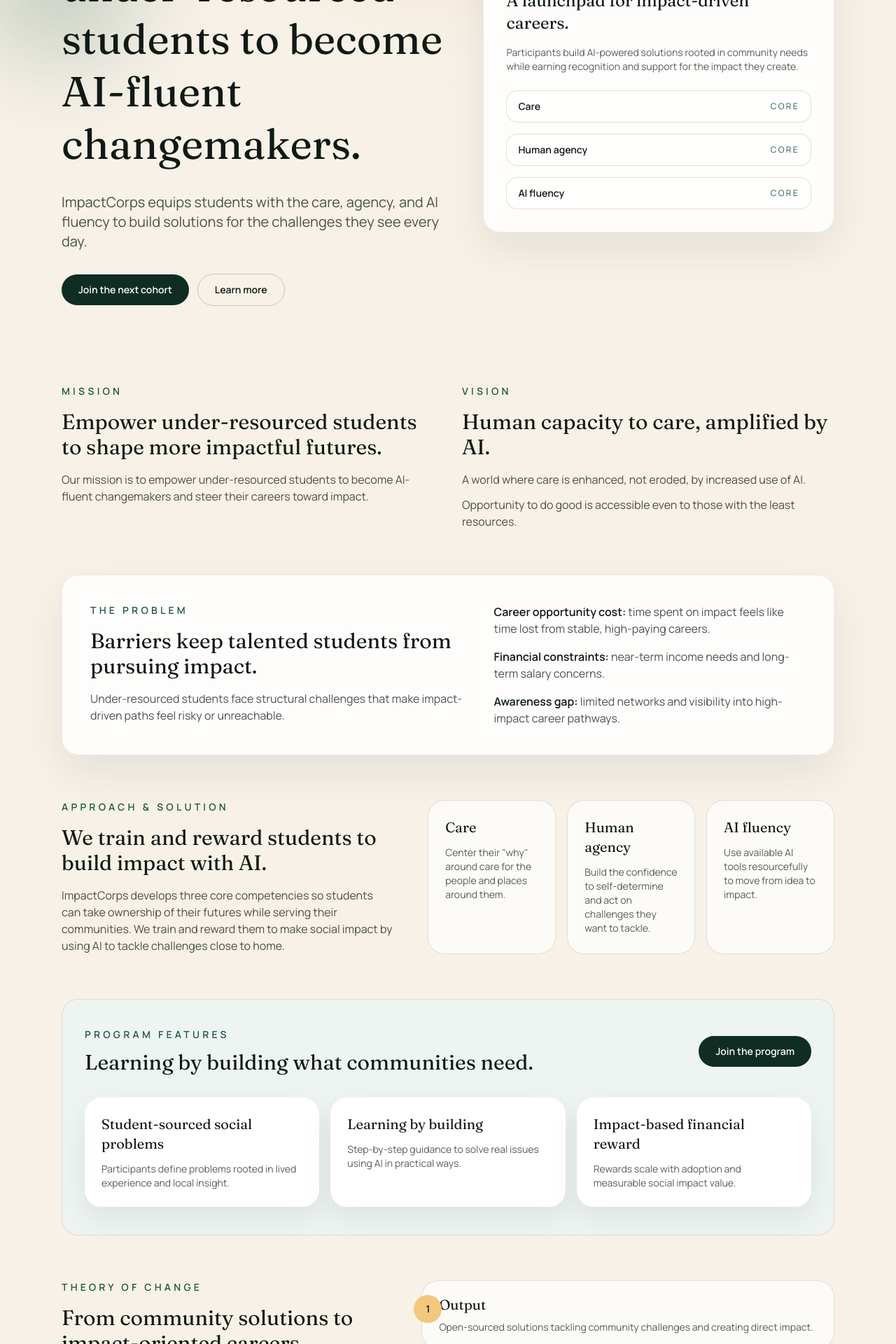
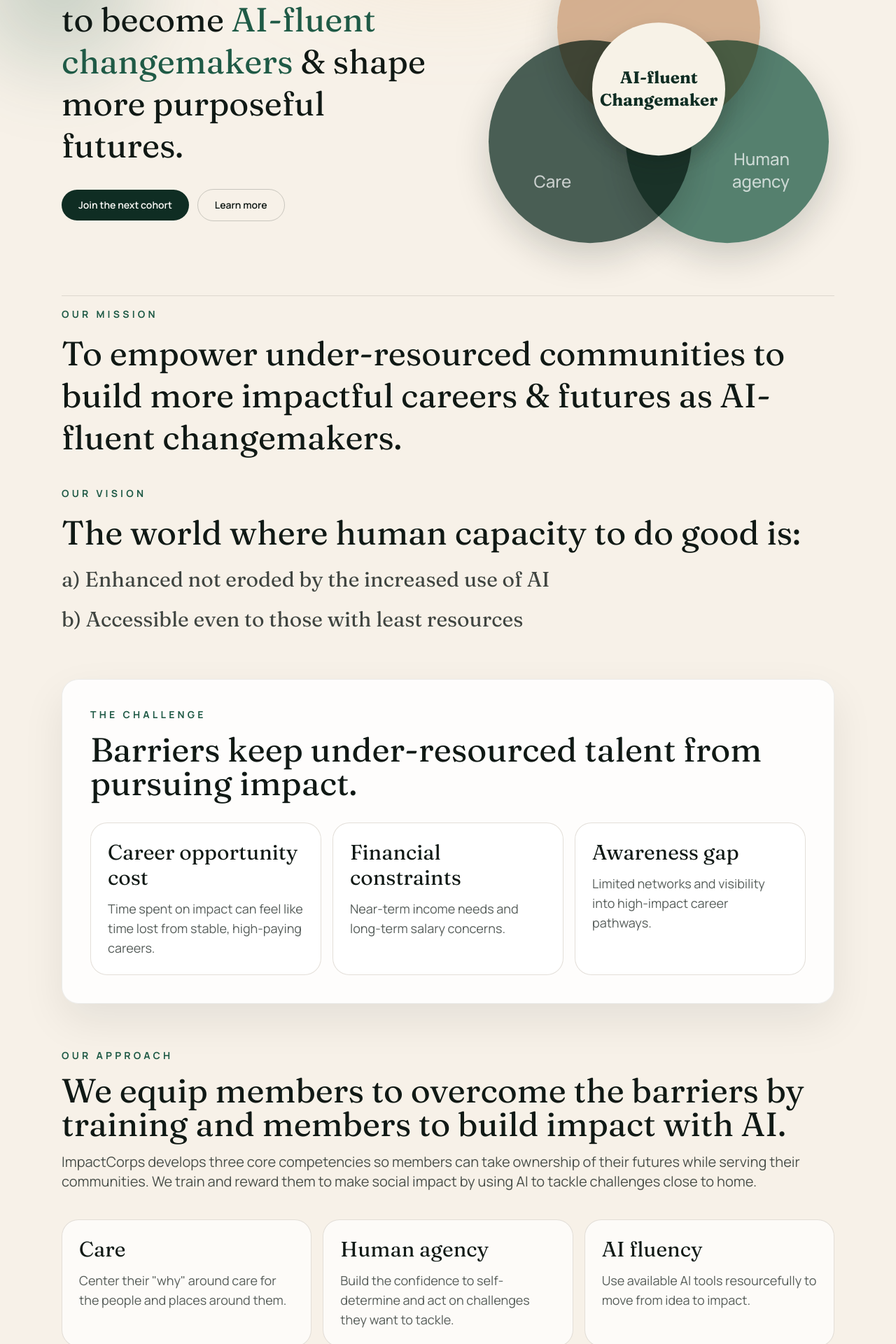
Before and after one commit to interconrhino/ImpactCorpsVerHCI, a Next.js app: page / in a window 1280 px wide. Shown: the part 300-2220 px from the top of the page at 70% size. Built offline with nearby package versions, Linux system fonts and the light colour scheme.

Commit message:
UpdatedContent

```diff
--- a/app/page.tsx
+++ b/app/page.tsx
@@ -21,9 +21,9 @@
 
   const programFeatures = [
     {
-      title: "Student-sourced social problems",
+      title: "Member-sourced social problems",
       description:
-        "Participants define problems rooted in lived experience and local insight.",
+        "Members define problems rooted in lived experience and local insight.",
     },
     {
       title: "Learning by building",
@@ -40,18 +40,37 @@
   const theoryOfChange = [
     {
       label: "Output",
-      description:
-        "Open-sourced solutions tackling community challenges and creating direct impact.",
+      description: (
+        <>
+          <strong className="font-semibold text-[color:var(--forest)]">
+            Immediate community impact
+          </strong>{" "}
+          with open-sourced solutions tackling community challenges and creating
+          direct impact.
+        </>
+      ),
     },
     {
       label: "Outcome",
-      description:
-        "AI-fluent changemakers with care, human agency, and AI fluency.",
+      description: (
+        <>
+          <strong className="font-semibold text-[color:var(--forest)]">
+            AI-fluent changemakers
+          </strong>{" "}
+          with care, human agency, and AI fluency.
+        </>
+      ),
     },
     {
       label: "Impact",
-      description:
-        "Accelerated, impact-biased careers shaped by care and AI-enabled capacity.",
+      description: (
+        <>
+          <strong className="font-semibold text-[color:var(--forest)]">
+            Accelerated, impact-biased careers
+          </strong>{" "}
+          shaped by care and AI-enabled capacity.
+        </>
+      ),
     },
   ];
 
@@ -61,7 +80,7 @@
         <div className="pointer-events-none absolute -top-48 left-1/2 h-[520px] w-[720px] -translate-x-1/2 rounded-full bg-[radial-gradient(closest-side,rgba(243,199,126,0.45),rgba(243,199,126,0))] blur-3xl" />
         <div className="pointer-events-none absolute -left-24 top-24 h-[360px] w-[360px] rounded-full bg-[radial-gradient(closest-side,rgba(31,90,70,0.25),rgba(31,90,70,0))] blur-2xl" />
         <header className="mx-auto flex w-full max-w-6xl items-center justify-between px-6 pb-6 pt-8">
-          <Link href="/" className="text-lg font-semibold tracking-tight">
+          <Link href="/" className="text-2xl font-semibold tracking-tight">
             ImpactCorps
           </Link>
           <nav className="hidden items-center gap-6 text-sm font-medium text-[color:var(--ink)]/70 md:flex">
@@ -82,7 +101,7 @@
             href="/join"
             className="button-primary rounded-full px-5 py-2 text-sm font-semibold"
           >
-            Join Us
+            Apply
           </Link>
         </header>
 
@@ -90,25 +109,21 @@
           <section className="grid items-center gap-12 lg:grid-cols-[1.05fr_0.95fr]">
             <div className="space-y-8">
               <p
-                className="animate-rise text-sm font-semibold uppercase tracking-[0.3em] text-[color:var(--moss)]"
+                className="animate-rise text-sm font-bold uppercase tracking-[0.3em] text-[color:var(--moss)]"
                 style={{ animationDelay: "40ms" }}
               >
                 AI for community impact
               </p>
               <h1
-                className="font-display animate-rise text-4xl leading-tight text-[color:var(--ink)] md:text-5xl lg:text-6xl"
+                className="font-display animate-rise text-3xl leading-tight text-[color:var(--ink)] md:text-4xl lg:text-5xl"
                 style={{ animationDelay: "120ms" }}
               >
-                Empowering under-resourced students to become AI-fluent
-                changemakers.
+                Empowering under-resourced communities to become{" "}
+                <span className="text-[color:var(--moss)]">
+                  AI-fluent changemakers
+                </span>{" "}
+                & shape more purposeful futures.
               </h1>
-              <p
-                className="animate-rise text-lg text-[color:var(--ink)]/75 md:text-xl"
-                style={{ animationDelay: "200ms" }}
-              >
-                ImpactCorps equips students with the care, agency, and AI fluency
-                to build solutions for the challenges they see every day.
-              </p>
               <div
                 className="animate-rise flex flex-col gap-3 sm:flex-row sm:items-center"
                 style={{ animationDelay: "280ms" }}
@@ -128,72 +143,71 @@
               </div>
             </div>
             <div
-              className="surface-card animate-floaty animate-rise rounded-3xl p-8"
+              className="animate-floaty animate-rise rounded-3xl p-6 lg:p-8"
               style={{ animationDelay: "160ms" }}
             >
-              <p className="text-sm font-semibold uppercase tracking-[0.3em] text-[color:var(--moss)]">
-                Program focus
-              </p>
-              <h2 className="font-display mt-4 text-2xl text-[color:var(--ink)]">
-                A launchpad for impact-driven careers.
-              </h2>
-              <p className="mt-4 text-sm text-[color:var(--ink)]/70">
-                Participants build AI-powered solutions rooted in community
-                needs while earning recognition and support for the impact they
-                create.
-              </p>
-              <div className="mt-6 grid gap-4">
-                {["Care", "Human agency", "AI fluency"].map((item) => (
-                  <div
-                    key={item}
-                    className="flex items-center justify-between rounded-2xl border border-[color:var(--stone)]/70 bg-white/70 px-4 py-3"
-                  >
-                    <span className="text-sm font-semibold text-[color:var(--ink)]">
-                      {item}
-                    </span>
-                    <span className="text-xs uppercase tracking-[0.2em] text-[color:var(--moss)]">
-                      Core
-                    </span>
-                  </div>
-                ))}
+              <div className="relative mt-4 flex h-[340px] items-center justify-center md:h-[390px] lg:h-[430px]">
+                <div className="absolute left-1/2 top-4 h-[210px] w-[210px] -translate-x-1/2 rounded-full bg-[color:var(--clay)]/75 shadow-[0_20px_50px_rgba(16,25,21,0.18)] mix-blend-multiply md:top-6 md:h-[250px] md:w-[250px] lg:top-8 lg:h-[290px] lg:w-[290px]">
+                  <span className="absolute left-1/2 top-[72px] -translate-x-1/2 text-xl font-medium text-[color:var(--ink)]/60 md:text-2xl">
+                    AI fluency
+                  </span>
+                </div>
+                <div className="absolute -left-2 top-[150px] h-[210px] w-[210px] rounded-full bg-[color:var(--forest)]/75 shadow-[0_20px_50px_rgba(16,25,21,0.18)] mix-blend-multiply md:-left-4 md:top-[175px] md:h-[250px] md:w-[250px] lg:-left-6 lg:top-[195px] lg:h-[290px] lg:w-[290px]">
+                  <span className="absolute bottom-[72px] left-16 text-xl font-medium text-white/70 md:text-2xl">
+                    Care
+                  </span>
+                </div>
+                <div className="absolute -right-2 top-[150px] h-[210px] w-[210px] rounded-full bg-[color:var(--moss)]/75 shadow-[0_20px_50px_rgba(16,25,21,0.18)] mix-blend-multiply md:-right-4 md:top-[175px] md:h-[250px] md:w-[250px] lg:-right-6 lg:top-[195px] lg:h-[290px] lg:w-[290px]">
+                  <span className="absolute bottom-[72px] right-14 text-right text-xl font-medium text-white/70 md:text-2xl">
+                    Human
+                    <br />
+                    agency
+                  </span>
+                </div>
+                <div className="font-display absolute left-1/2 top-[215px] z-10 flex h-[145px] w-[145px] -translate-x-1/2 -translate-y-1/2 items-center justify-center rounded-full bg-[#f7f2e7] text-center text-xl font-bold text-[color:var(--forest)] shadow-[0_14px_30px_rgba(16,25,21,0.2)] md:top-[240px] md:h-[170px] md:w-[170px] md:text-2xl lg:top-[265px] lg:h-[190px] lg:w-[190px]">
+                  <span>
+                    AI-fluent
+                    <br />
+                    Changemaker
+                  </span>
+                </div>
               </div>
             </div>
           </section>
         </main>
       </div>
 
+      <div className="mx-auto w-full max-w-6xl px-6">
+        <div className="h-px w-full bg-[color:var(--stone)]/80" />
+      </div>
+
       <section
         id="mission"
         className="mx-auto w-full max-w-6xl px-6 pb-16 pt-4"
       >
-        <div className="grid gap-10 lg:grid-cols-2">
-          <div className="space-y-4">
-            <p className="text-sm font-semibold uppercase tracking-[0.3em] text-[color:var(--moss)]">
-              Mission
+        <div className="flex flex-col gap-10">
+          <div className="space-y-4 text-left">
+            <p className="text-sm font-bold uppercase tracking-[0.3em] text-[color:var(--moss)]">
+              our mission
             </p>
-            <h2 className="font-display text-3xl text-[color:var(--ink)]">
-              Empower under-resourced students to shape more impactful futures.
+            <h2 className="font-display text-4xl leading-tight text-[color:var(--ink)] md:text-5xl">
+              To empower under-resourced communities to build more impactful
+              careers & futures as AI-fluent changemakers.
             </h2>
-            <p className="text-base text-[color:var(--ink)]/75">
-              Our mission is to empower under-resourced students to become
-              AI-fluent changemakers and steer their careers toward impact.
-            </p>
           </div>
           <div className="space-y-4">
-            <p className="text-sm font-semibold uppercase tracking-[0.3em] text-[color:var(--moss)]">
-              Vision
+            <p className="text-sm font-bold uppercase tracking-[0.3em] text-[color:var(--moss)]">
+              Our vision
             </p>
-            <h2 className="font-display text-3xl text-[color:var(--ink)]">
-              Human capacity to care, amplified by AI.
+            <h2 className="font-display text-4xl leading-tight text-[color:var(--ink)] md:text-5xl">
+              The world where human capacity to do good is:
             </h2>
-            <ul className="space-y-3 text-base text-[color:var(--ink)]/75">
+            <ul className="space-y-4 font-display text-2xl leading-snug text-[color:var(--ink)]/80 md:text-3xl">
               <li>
-                A world where care is enhanced, not eroded, by increased use of
-                AI.
+                a) Enhanced not eroded by the increased use of AI
               </li>
               <li>
-                Opportunity to do good is accessible even to those with the
-                least resources.
+                b) Accessible even to those with least resources
               </li>
             </ul>
           </div>
@@ -202,41 +216,43 @@
 
       <section className="mx-auto w-full max-w-6xl px-6 pb-16">
         <div className="surface-card rounded-3xl p-10">
-          <div className="grid gap-8 lg:grid-cols-[1.1fr_0.9fr]">
+          <div className="space-y-8">
             <div className="space-y-4">
-              <p className="text-sm font-semibold uppercase tracking-[0.3em] text-[color:var(--moss)]">
-                The problem
+              <p className="text-sm font-bold uppercase tracking-[0.3em] text-[color:var(--moss)]">
+                The Challenge
               </p>
-              <h2 className="font-display text-3xl text-[color:var(--ink)]">
-                Barriers keep talented students from pursuing impact.
+              <h2 className="font-display text-4xl text-[color:var(--ink)] md:text-5xl">
+                Barriers keep under-resourced talent from pursuing impact.
               </h2>
-              <p className="text-base text-[color:var(--ink)]/75">
-                Under-resourced students face structural challenges that make
-                impact-driven paths feel risky or unreachable.
-              </p>
             </div>
-            <ul className="space-y-4 text-base text-[color:var(--ink)]/75">
-              <li>
-                <span className="font-semibold text-[color:var(--ink)]">
-                  Career opportunity cost:
-                </span>{" "}
-                time spent on impact feels like time lost from stable,
-                high-paying careers.
-              </li>
-              <li>
-                <span className="font-semibold text-[color:var(--ink)]">
-                  Financial constraints:
-                </span>{" "}
-                near-term income needs and long-term salary concerns.
-              </li>
-              <li>
-                <span className="font-semibold text-[color:var(--ink)]">
-                  Awareness gap:
-                </span>{" "}
-                limited networks and visibility into high-impact career
-                pathways.
-              </li>
-            </ul>
+            <div className="grid gap-4 md:grid-cols-3">
+              <div className="rounded-3xl border border-[color:var(--stone)]/70 bg-white/80 p-6">
+                <h3 className="font-display text-2xl text-[color:var(--ink)] md:text-3xl">
+                  Career opportunity cost
+                </h3>
+                <p className="mt-3 text-base text-[color:var(--ink)]/70 md:text-lg">
+                  Time spent on impact can feel like time lost from stable,
+                  high-paying careers.
+                </p>
+              </div>
+              <div className="rounded-3xl border border-[color:var(--stone)]/70 bg-white/80 p-6">
+                <h3 className="font-display text-2xl text-[color:var(--ink)] md:text-3xl">
+                  Financial constraints
+                </h3>
+                <p className="mt-3 text-base text-[color:var(--ink)]/70 md:text-lg">
+                  Near-term income needs and long-term salary concerns.
+                </p>
+              </div>
+              <div className="rounded-3xl border border-[color:var(--stone)]/70 bg-white/80 p-6">
+                <h3 className="font-display text-2xl text-[color:var(--ink)] md:text-3xl">
+                  Awareness gap
+                </h3>
+                <p className="mt-3 text-base text-[color:var(--ink)]/70 md:text-lg">
+                  Limited networks and visibility into high-impact career
+                  pathways.
+                </p>
+              </div>
+            </div>
           </div>
         </div>
       </section>
@@ -245,16 +261,16 @@
         id="approach"
         className="mx-auto w-full max-w-6xl px-6 pb-16"
       >
-        <div className="grid gap-12 lg:grid-cols-[0.9fr_1.1fr]">
+        <div className="space-y-10">
           <div className="space-y-4">
-            <p className="text-sm font-semibold uppercase tracking-[0.3em] text-[color:var(--moss)]">
-              Approach & solution
+            <p className="text-sm font-bold uppercase tracking-[0.3em] text-[color:var(--moss)]">
+              Our approach
             </p>
-            <h2 className="font-display text-3xl text-[color:var(--ink)]">
-              We train and reward students to build impact with AI.
+            <h2 className="font-display text-4xl text-[color:var(--ink)] md:text-5xl">
+              We equip members to overcome the barriers by training and members to build impact with AI.
             </h2>
-            <p className="text-base text-[color:var(--ink)]/75">
-              ImpactCorps develops three core competencies so students can take
+            <p className="text-lg text-[color:var(--ink)]/75 md:text-xl">
+              ImpactCorps develops three core competencies so members can take
               ownership of their futures while serving their communities. We
               train and reward them to make social impact by using AI to tackle
               challenges close to home.
@@ -266,10 +282,10 @@
                 key={competency.title}
                 className="rounded-3xl border border-[color:var(--stone)]/70 bg-white/70 p-6"
               >
-                <h3 className="font-display text-xl text-[color:var(--ink)]">
+                <h3 className="font-display text-2xl text-[color:var(--ink)] md:text-3xl">
                   {competency.title}
                 </h3>
-                <p className="mt-3 text-sm text-[color:var(--ink)]/70">
+                <p className="mt-3 text-base text-[color:var(--ink)]/70 md:text-lg">
                   {competency.description}
                 </p>
               </div>
@@ -285,8 +301,8 @@
         <div className="rounded-3xl border border-[color:var(--stone)]/70 bg-[color:var(--mist)] px-8 py-10">
           <div className="flex flex-col gap-6 lg:flex-row lg:items-center lg:justify-between">
             <div className="space-y-3">
-              <p className="text-sm font-semibold uppercase tracking-[0.3em] text-[color:var(--moss)]">
-                Program features
+              <p className="text-sm font-bold uppercase tracking-[0.3em] text-[color:var(--moss)]">
+                Our program
               </p>
               <h2 className="font-display text-3xl text-[color:var(--ink)]">
                 Learning by building what communities need.
@@ -317,36 +333,37 @@
         </div>
       </section>
 
+      <div className="mx-auto w-full max-w-6xl px-6 pb-8">
+        <div className="h-px w-full bg-[color:var(--stone)]/80" />
+      </div>
+
       <section
         id="theory"
         className="mx-auto w-full max-w-6xl px-6 pb-20"
       >
-        <div className="grid gap-8 lg:grid-cols-[0.9fr_1.1fr]">
+        <div className="space-y-10">
           <div className="space-y-4">
-            <p className="text-sm font-semibold uppercase tracking-[0.3em] text-[color:var(--moss)]">
+            <p className="text-sm font-bold uppercase tracking-[0.3em] text-[color:var(--moss)]">
               Theory of change
             </p>
-            <h2 className="font-display text-3xl text-[color:var(--ink)]">
+            <h2 className="font-display text-4xl text-[color:var(--ink)] md:text-5xl">
               From community solutions to impact-oriented careers.
             </h2>
-            <p className="text-base text-[color:var(--ink)]/75">
+            <p className="text-lg text-[color:var(--ink)]/75 md:text-xl">
               We focus on outputs that build confidence, outcomes that develop
               changemakers, and long-term impact in career direction.
             </p>
           </div>
-          <div className="space-y-4">
-            {theoryOfChange.map((item, index) => (
+          <div className="grid gap-4 md:grid-cols-3">
+            {theoryOfChange.map((item) => (
               <div
                 key={item.label}
-                className="relative rounded-3xl border border-[color:var(--stone)]/70 bg-white/70 px-6 py-5"
+                className="rounded-3xl border border-[color:var(--stone)]/70 bg-white/70 p-6"
               >
-                <span className="absolute -left-3 top-5 hidden h-10 w-10 items-center justify-center rounded-full bg-[color:var(--sun)] text-sm font-semibold text-[color:var(--ink)] lg:flex">
-                  {index + 1}
-                </span>
-                <h3 className="font-display text-xl text-[color:var(--ink)]">
+                <h3 className="font-display text-2xl text-[color:var(--ink)] md:text-3xl">
                   {item.label}
                 </h3>
-                <p className="mt-2 text-sm text-[color:var(--ink)]/70">
+                <p className="mt-3 text-base text-[color:var(--ink)]/70 md:text-lg">
                   {item.description}
                 </p>
               </div>
@@ -360,11 +377,11 @@
           <div className="pointer-events-none absolute -right-10 top-0 h-40 w-40 rounded-full bg-[radial-gradient(closest-side,rgba(243,199,126,0.6),rgba(243,199,126,0))] blur-2xl" />
           <div className="grid items-center gap-6 lg:grid-cols-[1.1fr_0.9fr]">
             <div className="space-y-4">
-              <p className="text-sm font-semibold uppercase tracking-[0.3em] text-white/60">
+              <p className="text-sm font-bold uppercase tracking-[0.3em] text-white/60">
                 Ready to build?
               </p>
               <h2 className="font-display text-3xl text-white">
-                Join a cohort of students creating real community impact with
+                Join a cohort of members creating real community impact with
                 AI.
               </h2>
             </div>
```
Also changed, not shown: app/join/page.tsx (+4 -4 lines).
